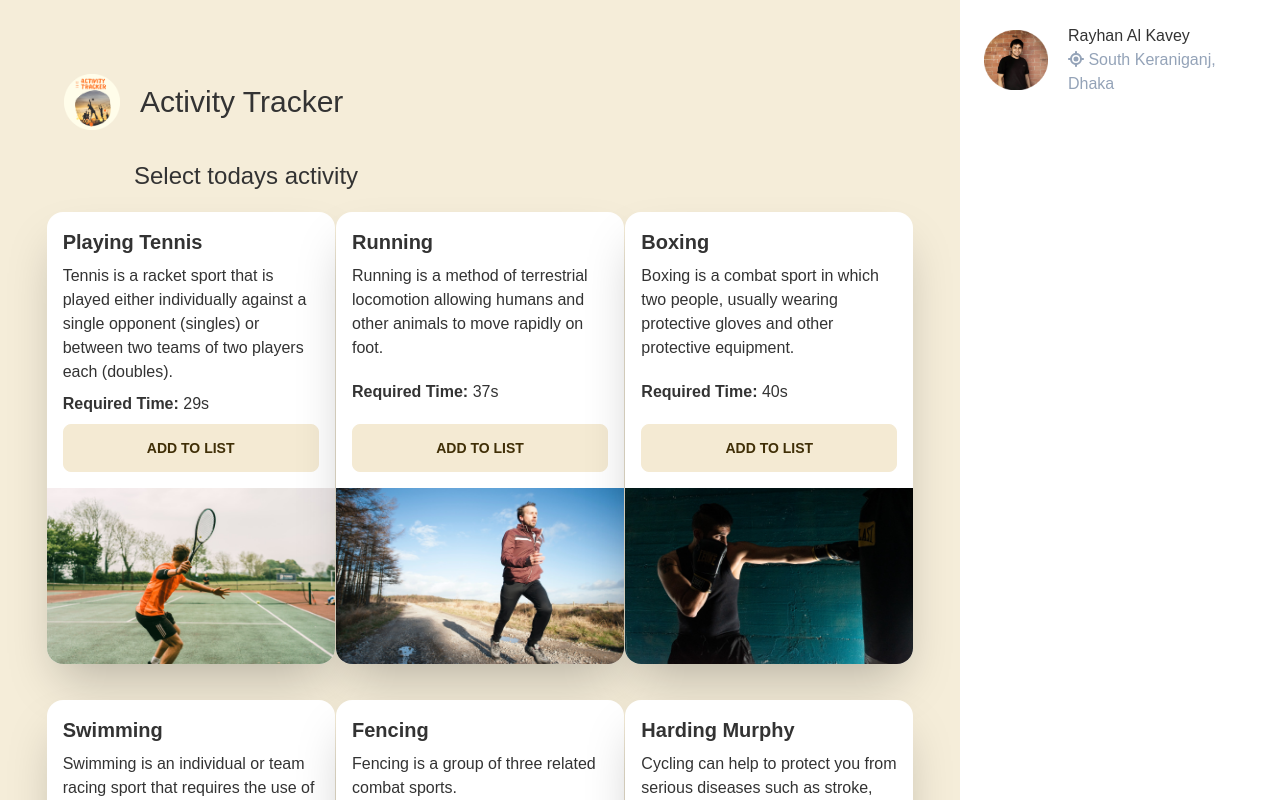
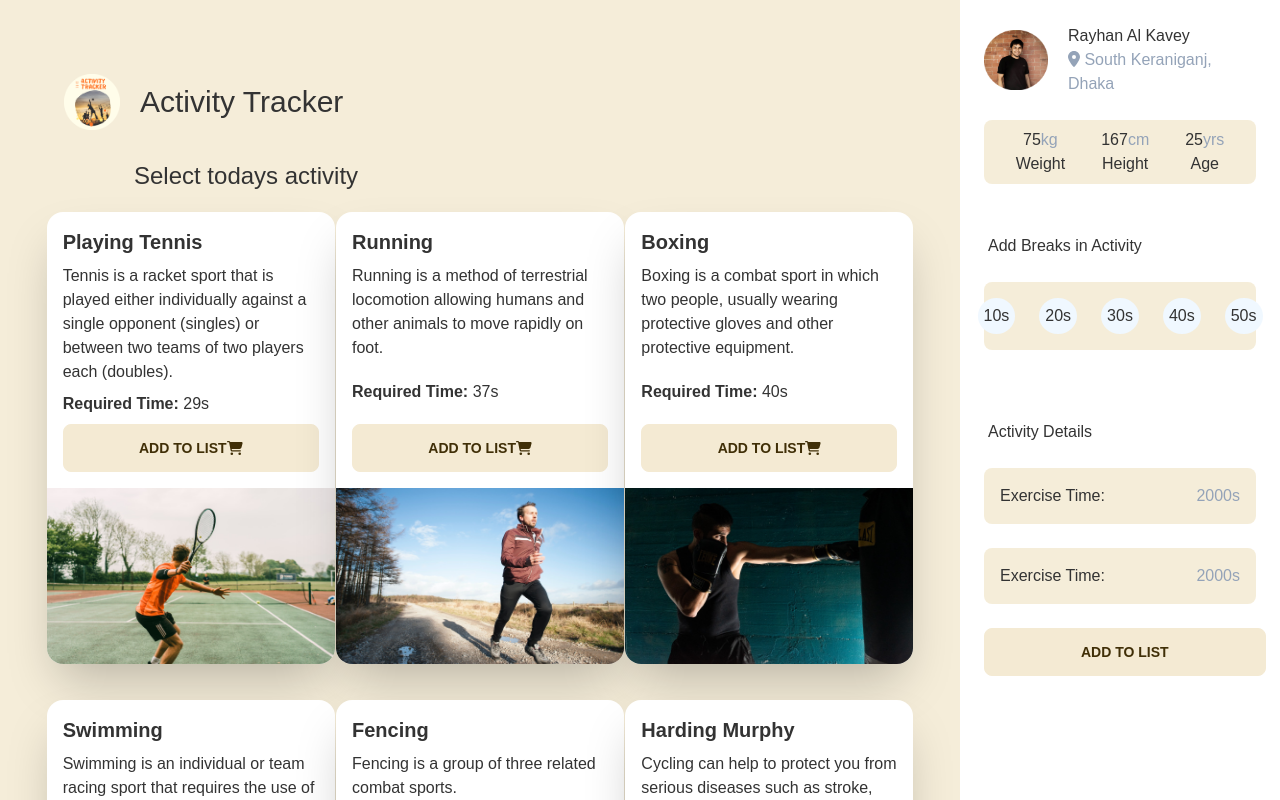
Before and after one commit to RayhanalKavey/simple-activity-tracker-static-react--project-a8, a React (Create React App) app: page / in a window 1280 px wide. Shown: the top 800 px of the page. Built offline with nearby package versions, Linux system fonts and the light colour scheme; the HTML template or start-up script is replaced by a standard one.

Commit message:
Add hard coded cart section.

```diff
--- a/src/components/Activity.js/Activity.js
+++ b/src/components/Activity.js/Activity.js
@@ -1,5 +1,7 @@
+import React from "react";
 import { Declaration } from "postcss";
-import React from "react";
+import { FontAwesomeIcon } from "@fortawesome/react-fontawesome";
+import { faShoppingCart } from "@fortawesome/free-solid-svg-icons";
 import "./Activity.css";
 const Activity = ({ activity }) => {
   // console.log(activity);
@@ -15,7 +17,9 @@ const Activity = ({ activity }) => {
           <span className=" font-bold">Required Time: </span>
           {req_time}s
         </p>
-        <button className="btn btn-primary">Add to list</button>
+        <button className="btn btn-primary">
+          Add to list <FontAwesomeIcon icon={faShoppingCart} />
+        </button>
       </div>
       <figure>
         <img className="h-62 lg:h-44 w-full" src={img} alt="activity" />
--- a/src/components/ActivityArea/ActivityArea.js
+++ b/src/components/ActivityArea/ActivityArea.js
@@ -12,9 +12,9 @@ const ActivityArea = () => {
   }, []);
   // console.log(activities);
   return (
-    <div className="grid grid-cols-4">
+    <div className="grid lg:grid-cols-3 xl:grid-cols-4">
       {/* Left side activities section */}
-      <div className="bg-[#f4ead3da] col-span-3  p-16">
+      <div className="bg-[#f4ead3da] lg:col-span-2 xl:col-span-3  p-16">
         <div className="flex gap-5 items-center">
           <img className="w-14  " src={myLogo} alt="" />
           <h1 className="text-3xl py-5">Activity Tracker</h1>
--- a/src/components/ActivityCart/ActivityCart.css
+++ b/src/components/ActivityCart/ActivityCart.css
@@ -0,0 +1,14 @@
+.add-break button {
+  background-color: aliceblue;
+  padding: 6px;
+  display: inline-block;
+  border-radius: 50%;
+}
+.add-break button:hover {
+  background-color: #eed089da;
+  transition: 500ms;
+}
+.add-break button:active {
+  transition: 500ms;
+  background-color: #a58231da;
+}
--- a/src/components/ActivityCart/ActivityCart.js
+++ b/src/components/ActivityCart/ActivityCart.js
@@ -1,6 +1,9 @@
 import React from "react";
 import { FontAwesomeIcon } from "@fortawesome/react-fontawesome";
-import { faLocation } from "@fortawesome/free-solid-svg-icons";
+import {
+  faLocationDot,
+  faShoppingCart,
+} from "@fortawesome/free-solid-svg-icons";
 import my_img from "../../img/rayhan-al-kavey.png";
 import "./ActivityCart.css";
 const ActivityCart = () => {
@@ -11,10 +14,51 @@ const ActivityCart = () => {
         <div>
           <h1>Rayhan Al Kavey</h1>
           <p className="font-[200] text-slate-400">
-            <FontAwesomeIcon icon={faLocation} /> South Keraniganj, Dhaka
+            <FontAwesomeIcon icon={faLocationDot} /> South Keraniganj, Dhaka
           </p>
         </div>
       </div>
+      <div className="flex items-center gap-9 justify-center bg-[#f4ead3da] m-6 py-2 rounded-lg	text-center">
+        <div>
+          <div>
+            75<span className="font-[200] text-slate-400">kg</span>
+          </div>
+          <div>Weight</div>
+        </div>
+
+        <div>
+          <div>
+            167<span className="font-[200] text-slate-400">cm</span>
+          </div>
+          <div>Height</div>
+        </div>
+        <div>
+          <div>
+            25<span className="font-[200] text-slate-400">yrs</span>
+          </div>
+          <div>Age</div>
+        </div>
+      </div>
+      <div className="ml-7 mt-[50px]">Add Breaks in Activity</div>
+      <div className="add-break flex items-center gap-6 justify-center bg-[#f4ead3da] m-6 py-4 rounded-lg	text-center ">
+        <button>10s</button>
+        <button>20s</button>
+        <button>30s</button>
+        <button>40s</button>
+        <button>50s</button>
+      </div>
+      <div className="ml-7 mt-[70px]">Activity Details</div>
+      <div className="add-break flex items-center gap-6 justify-between bg-[#f4ead3da] m-6 p-4 rounded-lg	text-center">
+        <div>Exercise Time:</div>
+        <div className=" text-slate-400">2000s</div>
+      </div>
+      <div className="add-break flex items-center gap-6 justify-between bg-[#f4ead3da] m-6 p-4 rounded-lg	text-center">
+        <div>Exercise Time:</div>
+        <div className=" text-slate-400">2000s</div>
+      </div>
+      <button className="btn btn-primary w-[93%] lg:w-[88%] mx-6 mb-6">
+        Add to list
+      </button>
     </div>
   );
 };
```
